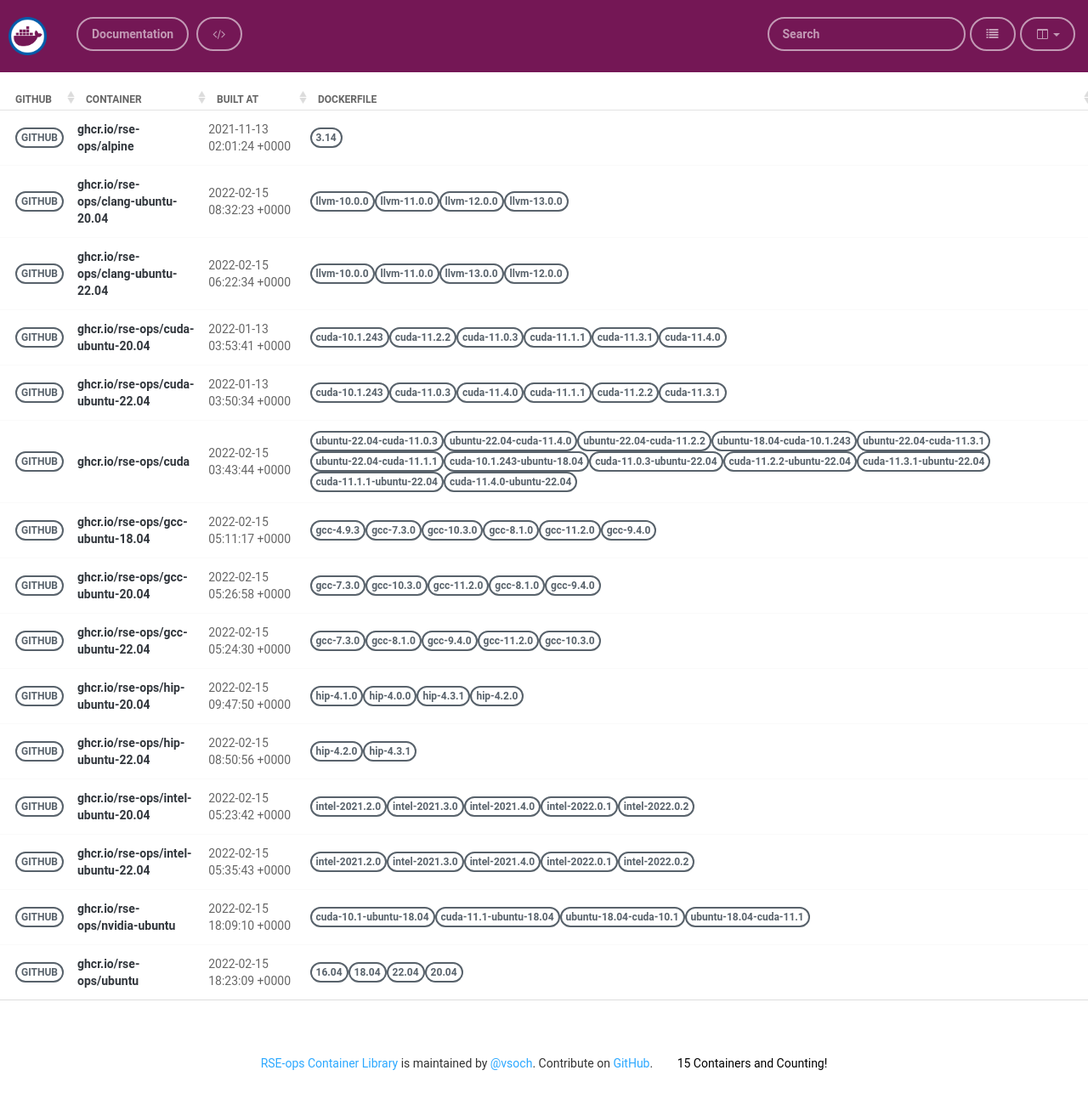
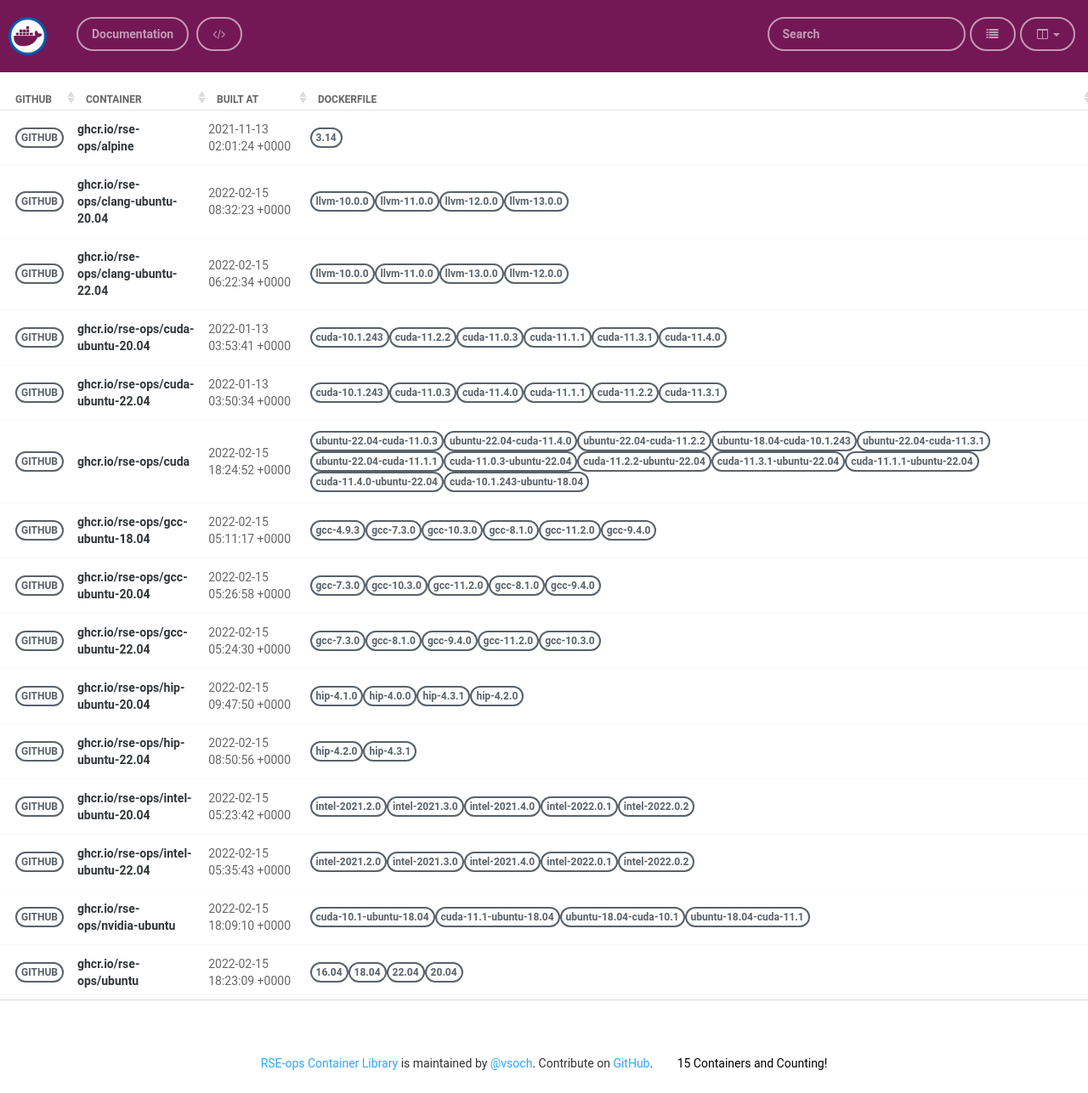
Before and after one commit to rse-ops/docker-images, a Jekyll site: the page built from pages/index.md, in a window 1280 px wide. Shown: the whole page at 85% size. Built offline with Jekyll 4.4.1, drawn with Linux system fonts in a browser that asks for light colours; nearby versions of some CDN libraries.

Commit message:
Automated push to update library 2022-02-15

```diff
--- a/_library/ghcr.io-rse-ops-cuda.md
+++ b/_library/ghcr.io-rse-ops-cuda.md
@@ -1,7 +1,7 @@
 ---
 layout: container
 name: ghcr.io/rse-ops/cuda
-updated_at: 2022-02-15 03:43:44.511480
+updated_at: 2022-02-15 18:24:52.216727
 
 
 container_url: https://github.com/orgs/rse-ops/packages/container/package/cuda
@@ -42,5 +39,8 @@ versions:
  - tag: cuda-11.4.0-ubuntu-22.04
    dockerfile: https://github.com/rse-ops/docker-images/blob/main/ubuntu/cuda/Dockerfile
    manifest: https://crane.ggcr.dev/manifest/ghcr.io/rse-ops/cuda:cuda-11.4.0-ubuntu-22.04
+ - tag: cuda-10.1.243-ubuntu-18.04
+   dockerfile: https://github.com/rse-ops/docker-images/blob/main/ubuntu/cuda/Dockerfile
+   manifest: https://crane.ggcr.dev/manifest/ghcr.io/rse-ops/cuda:cuda-10.1.243-ubuntu-18.04
 
 ---
```
Also changed, not shown: other parts of _library/ghcr.io-rse-ops-cuda.md (+0 -3 lines).
